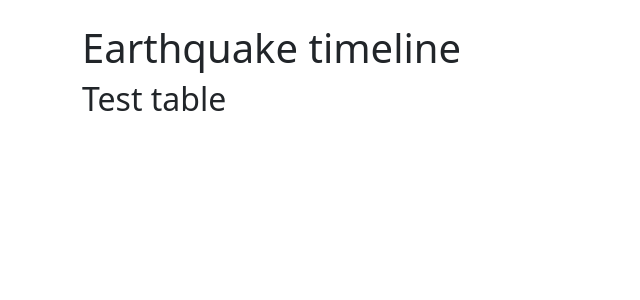
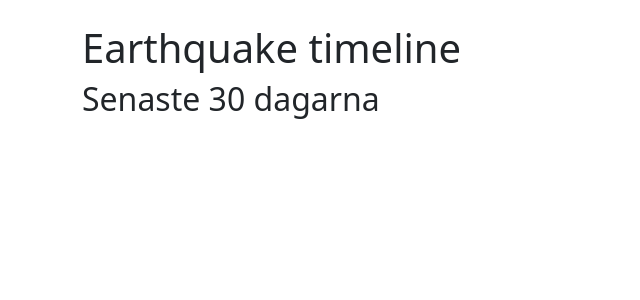
Before and after one commit to EliFromTheNorth/P2-Gruppuppgift, a Flask app: template Templates/timeline.html in a window 1280 px wide. Shown: the part 56-356 px from the top of the page, without its empty margins (0-640 px from the left). Run offline with Flask 3, Linux system fonts and the light colour scheme; the template is opened without the code that fills it, so the values that code supplies are empty.

Commit message:
daily statistics table

```diff
--- a/Templates/timeline.html
+++ b/Templates/timeline.html
@@ -2,8 +2,9 @@
 
 {% block content %}
 <h1>Earthquake timeline</h1>
-<h2>Test table</h2>
+<h2>Senaste 30 dagarna</h2>
 
 {{timeline | safe}}
 
+
 {% endblock %}
--- a/app.py
+++ b/app.py
@@ -6,13 +6,12 @@ from datetime import datetime, date, timedelta
 
 app = Flask(__name__)
 
-# start_date = date.today() - timedelta(days=30)
-# # Vi sätter en tidsgräns och minmagnitude för att inte överskrida USGS API-gränsen på 20 000 händelser (Error 400).
-# URL = f"https://earthquake.usgs.gov/fdsnws/event/1/query?format=geojson&starttime={start_date}&minmagnitude=2.5"
+start_date = date.today() - timedelta(days=30)
+# Vi sätter en tidsgräns och minmagnitude för att inte överskrida USGS API-gränsen på 20 000 händelser (Error 400).
+URL = f"https://earthquake.usgs.gov/fdsnws/event/1/query?format=geojson&starttime={start_date}&minmagnitude=2.5"
 
 # short test url:
-URL = f"https://earthquake.usgs.gov/fdsnws/event/1/query?format=geojson&starttime=2026-10-22&minmagnitude=2.5"
-# URL = f"https://earthquake.usgs.gov/fdsnws/event/1/query?format=geojson&starttime={date.today()}&minmagnitude=2.5"
+# URL = f"https://earthquake.usgs.gov/fdsnws/event/1/query?format=geojson&starttime=2026-10-22&minmagnitude=2.5"
 
 @app.route('/')
 def index():
@@ -33,15 +32,17 @@ def timeline():
             "Magnitude": e.get("mag", ""),
         })
     df = pd.DataFrame(table_data)
-    html = df.to_html(classes="table table-striped", index=False)
+    # data_by_day = df.to_html(index=False)
 
-    table_2 = df.groupby("Day").agg(
+    table = df.groupby("Day").agg(
         Count=("Day", "size"),
         AverageMagnitude =("Magnitude", "mean"),
         MaxMagnitude = ("Magnitude", "max")
-    ).reset_index()
+    ).reset_index().round(1)
 
-    print(table_2)
+    df_2 = pd.DataFrame(table)
+
+    html = df_2.to_html(classes="table table-striped", index=False)
 
 
     return render_template("timeline.html", timeline=html)
```
